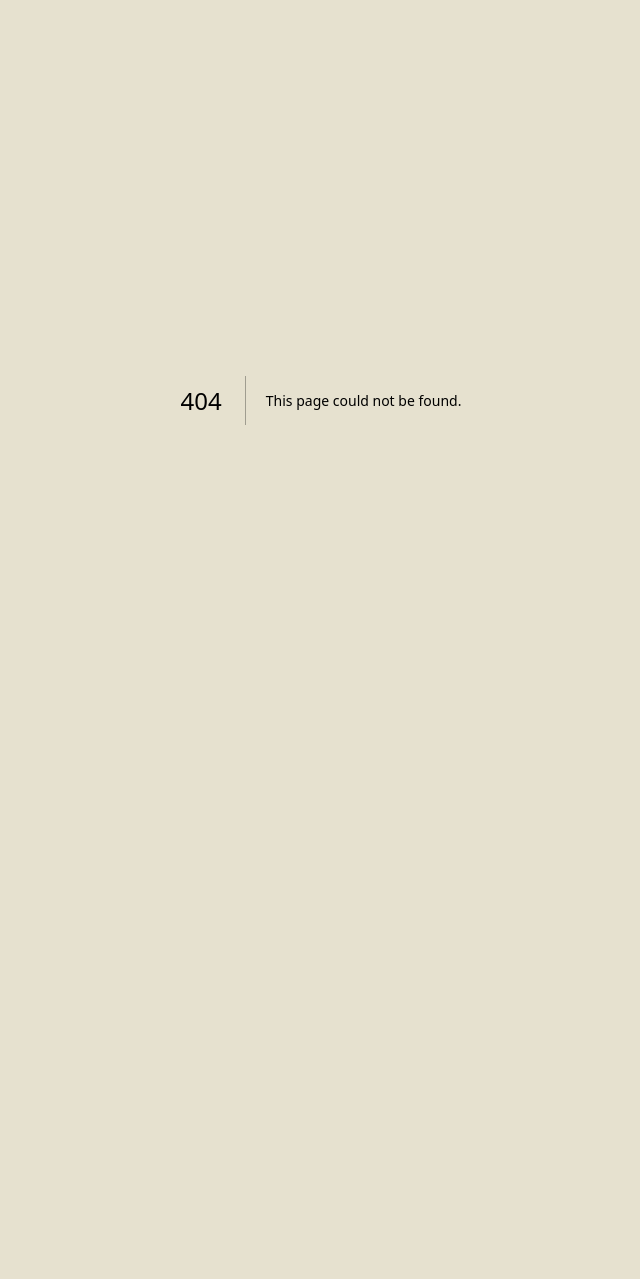
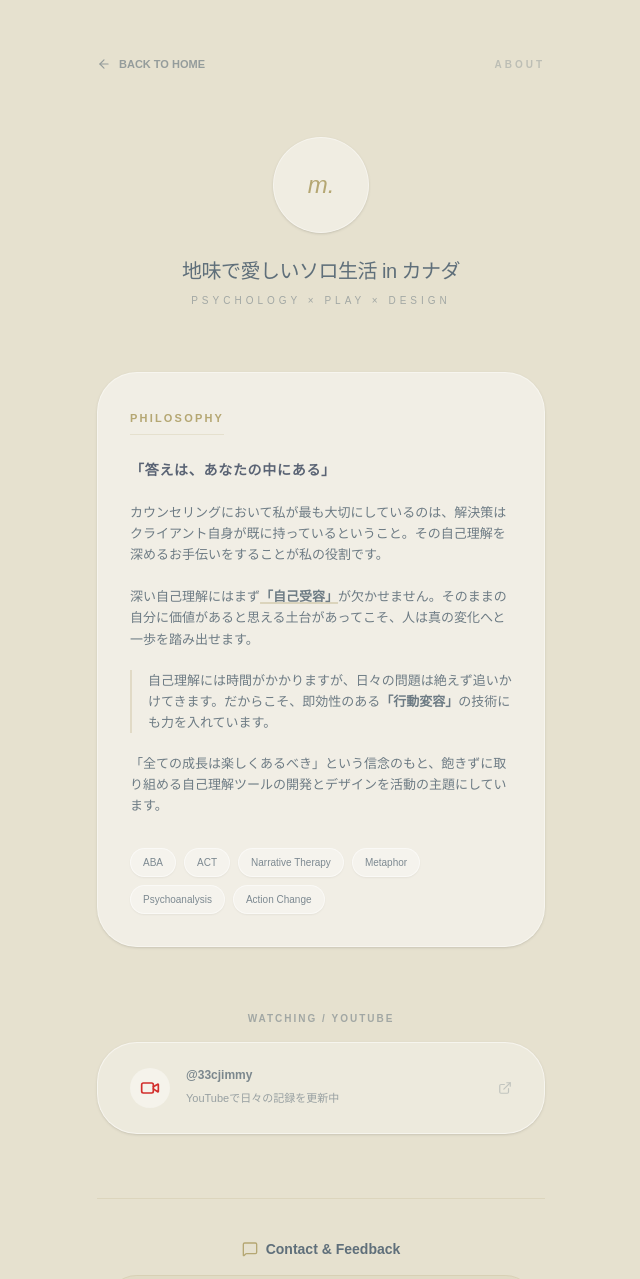
Before and after one commit to minomon893/m.-personal-space, a Next.js app: page /contact/page in a window 1280 px wide. Before the commit this address had no page. Shown: the top 1279 px of the page, without its empty margins (319-959 px from the left). Before the commit the page ends 800 px from the top, so only its background shows below. Built offline with nearby package versions, Linux system fonts and the light colour scheme.

Commit message:
Remove contact form from About page

```diff
--- /dev/null
+++ b/src/app/contact/page/page.js
@@ -0,0 +1,203 @@
+"use client";
+
+import React, { useState } from "react";
+import Link from "next/link";
+import { ArrowLeft, Video, MessageSquare, Send, Heart, ExternalLink, CheckCircle, Mail } from "lucide-react";
+
+export default function AboutPage() {
+  const [submitted, setSubmitted] = useState(false);
+  const [isSending, setIsSending] = useState(false);
+
+  const handleSubmit = async (e) => {
+    e.preventDefault();
+    setIsSending(true);
+
+    const formData = new FormData(e.target);
+
+    // Gmailで認証済みの正しいアクセスキーを適用
+    formData.append("access_key", "e19318c0-ba7c-4e5f-a23a-9de3d87939a6");
+
+    try {
+      const response = await fetch("https://api.web3forms.com/submit", {
+        method: "POST",
+        body: formData
+      });
+
+      const data = await response.json();
+
+      if (data.success) {
+        setSubmitted(true);
+      } else {
+        alert("送信に失敗しました。認証メールを確認済みかチェックしてください。");
+      }
+    } catch (error) {
+      alert("エラーが発生しました。ネットワーク環境を確認してください。");
+    } finally {
+      setIsSending(false);
+    }
+  };
+
+  return (
+    <div className="min-h-screen bg-[#E6E1CF] p-8 text-[#5F6F7A] flex flex-col items-center font-[var(--font-sans)]">
+
+      {/* HEADER */}
+      <header className="w-full max-w-md flex justify-between items-center mt-6 mb-16">
+        <Link href="/" className="text-[11px] font-bold opacity-60 uppercase flex items-center gap-2 hover:opacity-100 transition-all">
+          <ArrowLeft size={14}/> Back to Home
+        </Link>
+        <span className="text-[10px] tracking-[0.3em] font-bold opacity-30 uppercase">About</span>
+      </header>
+
+      <main className="w-full max-w-md space-y-16 mb-20">
+
+        {/* CONCEPT SECTION */}
+        <section className="text-center space-y-6">
+          <div className="w-24 h-24 bg-white/40 rounded-full mx-auto flex items-center justify-center border border-white/40 shadow-sm">
+            <span className="text-2xl italic text-[#B5A773]">m.</span>
+          </div>
+          <div className="space-y-2">
+            <h1 className="text-xl tracking-tight font-medium">地味で愛しいソロ生活 in カナダ</h1>
+            <p className="text-[10px] tracking-[0.4em] opacity-50 uppercase mt-1">Psychology × Play × Design</p>
+          </div>
+        </section>
+
+        {/* PHILOSOPHY SECTION */}
+        <section className="space-y-8">
+          <div className="bg-white/45 p-8 rounded-[2.5rem] border border-white/40 shadow-sm space-y-6">
+            <h2 className="text-[11px] font-bold tracking-[0.2em] text-[#B5A773] uppercase border-b border-[#B5A773]/20 pb-2 inline-block">Philosophy</h2>
+            <div className="space-y-5 text-[13px] leading-relaxed opacity-90">
+              <p className="text-[14px] font-bold tracking-wider text-[#4A5568]">
+                「答えは、あなたの中にある」
+              </p>
+              <p>
+                カウンセリングにおいて私が最も大切にしているのは、解決策はクライアント自身が既に持っているということ。その自己理解を深めるお手伝いをすることが私の役割です。<br /><br />
+                深い自己理解にはまず<span className="font-bold underline decoration-[#B5A773]/40 decoration-2">「自己受容」</span>が欠かせません。そのままの自分に価値があると思える土台があってこそ、人は真の変化へと一歩を踏み出せます。
+              </p>
+              <p className="border-l-2 border-[#B5A773]/30 pl-4">
+                自己理解には時間がかかりますが、日々の問題は絶えず追いかけてきます。だからこそ、即効性のある<span className="font-bold">「行動変容」</span>の技術にも力を入れています。
+              </p>
+              <p>
+                「全ての成長は楽しくあるべき」という信念のもと、飽きずに取り組める自己理解ツールの開発とデザインを活動の主題にしています。
+              </p>
+            </div>
+
+            <div className="flex flex-wrap gap-2 pt-2">
+              <Tag text="ABA" />
+              <Tag text="ACT" />
+              <Tag text="Narrative Therapy" />
+              <Tag text="Metaphor" />
+              <Tag text="Psychoanalysis" />
+              <Tag text="Action Change" />
+            </div>
+          </div>
+        </section>
+
+        {/* YOUTUBE SECTION */}
+        <section className="space-y-4">
+          <h2 className="text-[10px] font-bold opacity-50 tracking-[0.2em] uppercase text-center">Watching / YouTube</h2>
+          <a
+            href="https://www.youtube.com/@33cjimmy"
+            target="_blank"
+            rel="noopener noreferrer"
+            className="block w-full py-6 px-8 bg-white/30 text-[#5F6F7A] rounded-[2.5rem] border border-white/50 shadow-sm flex justify-between items-center hover:bg-white/60 transition-all group"
+          >
+            <div className="flex items-center gap-4">
+              <div className="w-10 h-10 bg-white/50 rounded-full flex items-center justify-center text-[#CC0000] opacity-80">
+                <Video size={20} />
+              </div>
+              <div className="text-left">
+                <span className="block text-xs font-bold mb-0.5 opacity-80">@33cjimmy</span>
+                <span className="text-[11px] opacity-60">YouTubeで日々の記録を更新中</span>
+              </div>
+            </div>
+            <ExternalLink size={14} className="opacity-30 group-hover:opacity-60 transition-all" />
+          </a>
+        </section>
+
+        {/* CONTACT FORM SECTION */}
+        <section className="space-y-6 pt-10 border-t border-[#B5A773]/20">
+          <div className="text-center space-y-4">
+            <h2 className="text-sm font-bold flex items-center justify-center gap-2">
+              <MessageSquare size={16} className="text-[#B5A773]" /> Contact & Feedback
+            </h2>
+            <div className="bg-[#B5A773]/10 p-5 rounded-[2rem] border border-[#B5A773]/20 mx-2 text-left">
+              <p className="text-[11px] leading-relaxed">
+                お仕事のご依頼、サイトへの感想、メッセージはこちらから。<br /><br />
+                <span className="text-[#8e8154] font-bold inline-flex items-center gap-1.5">
+                  <CheckCircle size={10} /> お悩み相談について
+                </span><br />
+                具体的なカウンセリングをご希望の方は
+                <Link href="/booking" className="underline underline-offset-2 hover:text-[#B5A773] font-bold"> 予約ページ </Link>
+                より承っております。
+              </p>
+            </div>
+          </div>
+
+          {submitted ? (
+            <div className="bg-white/50 p-10 rounded-[2.5rem] text-center space-y-4 border border-white/50 animate-in fade-in duration-500">
+              <Heart className="mx-auto text-[#B5A773]" size={24} />
+              <p className="text-xs font-bold tracking-wider leading-relaxed">
+                メッセージを受け付けました。<br />ありがとうございます。
+              </p>
+              <button onClick={() => setSubmitted(false)} className="text-[10px] underline underline-offset-4 opacity-50 hover:opacity-100 transition-all">別のメッセージを送る</button>
+            </div>
+          ) : (
+            <form onSubmit={handleSubmit} className="space-y-4 px-2">
+              {/* スパム対策: ハニーポット (人間には見えず、ボットだけが入力してしまう罠) */}
+              <input type="checkbox" name="botcheck" className="hidden" style={{ display: "none" }} />
+
+              <input type="hidden" name="from_name" value="m. personal space" />
+
+              <div className="space-y-1.5">
+                <label className="text-[9px] font-bold opacity-40 uppercase ml-1">Type / 種類</label>
+                <select name="subject" className="w-full bg-white/40 border border-white/50 rounded-2xl px-4 py-3.5 text-[13px] text-[#5F6F7A] focus:outline-none focus:border-[#B5A773]/40 appearance-none shadow-sm">
+                  <option>お仕事に関するご依頼・相談</option>
+                  <option>サイトへのフィードバック</option>
+                  <option>メッセージ</option>
+                  <option>その他</option>
+                </select>
+              </div>
+
+              <div className="space-y-1.5">
+                <label className="text-[9px] font-bold opacity-40 uppercase ml-1">Your Email / 返信用メールアドレス</label>
+                <input required type="email" name="email" placeholder="example@mail.com" className="w-full bg-white/40 border border-white/50 rounded-2xl px-4 py-3 text-[13px] text-[#5F6F7A] focus:outline-none focus:border-[#B5A773]/40 shadow-sm" />
+              </div>
+
+              <div className="space-y-1.5">
+                <label className="text-[9px] font-bold opacity-40 uppercase ml-1">Message / 内容</label>
+                <textarea required name="message" rows="5" placeholder="内容を入力してください..." className="w-full bg-white/40 border border-white/50 rounded-3xl px-5 py-4 text-[13px] text-[#5F6F7A] focus:outline-none focus:border-[#B5A773]/40 transition-all resize-none shadow-sm" />
+              </div>
+
+              <button
+                type="submit"
+                disabled={isSending}
+                className="w-full py-5 bg-[#5F6F7A] text-[#F2F0E9] rounded-full shadow-lg flex items-center justify-center gap-3 hover:bg-[#52606A] active:scale-95 transition-all mt-4 disabled:opacity-50"
+              >
+                {isSending ? <span className="text-xs animate-pulse">Sending...</span> : (
+                  <>
+                    <Mail size={16} />
+                    <span className="text-xs font-bold tracking-[0.2em] uppercase">Send Message</span>
+                  </>
+                )}
+              </button>
+            </form>
+          )}
+        </section>
+
+      </main>
+
+      <footer className="mt-auto pb-10 text-[9px] tracking-[0.4em] opacity-40 italic">
+        m. personal space &copy; 2026
+      </footer>
+
+    </div>
+  );
+}
+
+function Tag({ text }) {
+  return (
+    <div className="inline-flex items-center bg-white/30 border border-white/50 px-3 py-1.5 rounded-full shadow-xs">
+      <span className="text-[10px] font-medium opacity-80 whitespace-nowrap">{text}</span>
+    </div>
+  );
+}
```
